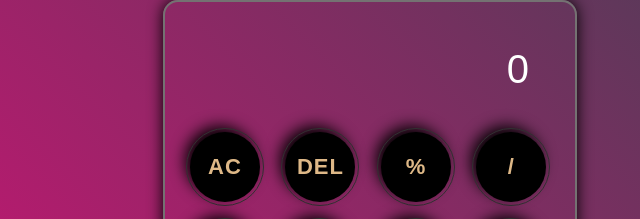
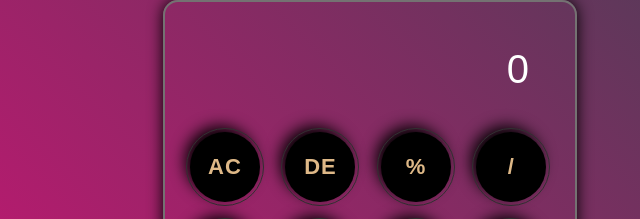
Before and after one commit to Prashanth-codes/calculator-website, a plain HTML site: page index.html in a window 1280 px wide. Shown: the top 219 px of the page, 270-910 px from the left. Drawn offline with Linux system fonts and the light colour scheme.

Commit message:
Update index.html

```diff
--- a/index.html
+++ b/index.html
@@ -13,7 +13,7 @@
         </div>
         <div class="row">
             <button class="button opr">AC</button>
-            <button class="button opr">DEL</button>
+            <button class="button opr">DE</button>
             <button class="button opr">%</button>
             <button class="button opr">/</button>
         </div>
```
